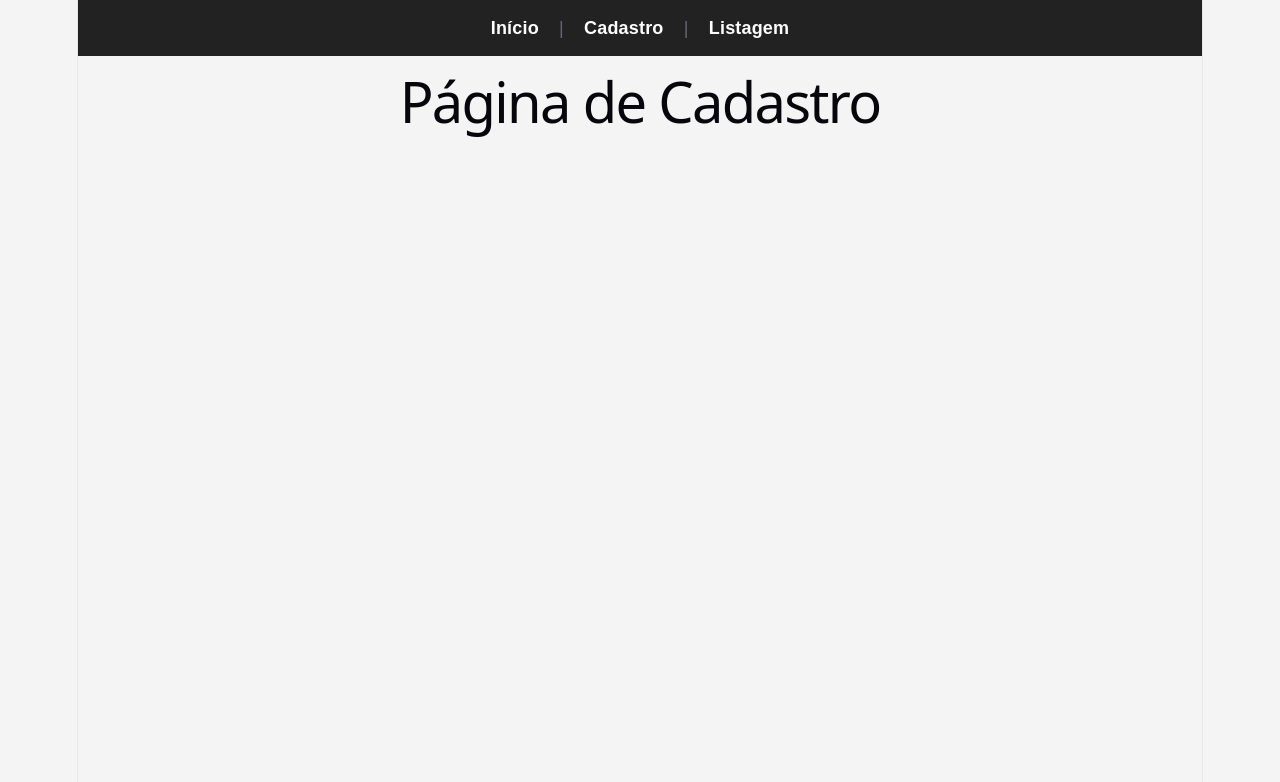
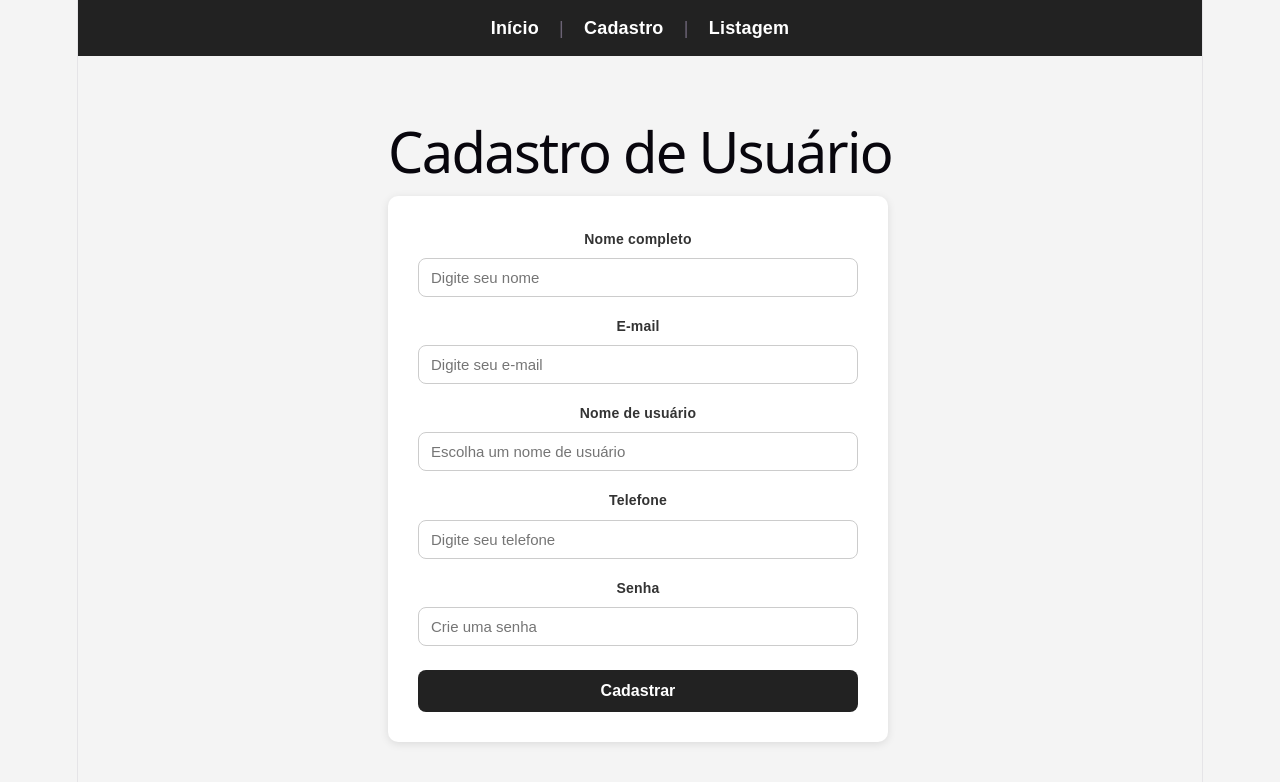
Before and after one commit to mattheuo/frontend-react-avaliacao, a React (Vite) app: page /cadastro in a window 1280 px wide. Shown: the top 782 px of the page. Built offline with nearby package versions, Linux system fonts and the light colour scheme.

Commit message:
feat: formulario de cadastro

```diff
--- /dev/null
+++ b/db.json
@@ -0,0 +1,5 @@
+{
+  "usuarios": [
+  ],
+  "$schema": "./node_modules/json-server/schema.json"
+}
--- a/package.json
+++ b/package.json
@@ -5,6 +5,7 @@
   "type": "module",
   "scripts": {
     "dev": "vite",
+    "api": "json-server --watch db.json --port 3001",
     "build": "vite build",
     "lint": "eslint .",
     "preview": "vite preview"
@@ -23,6 +24,7 @@
     "eslint-plugin-react-hooks": "^7.1.1",
     "eslint-plugin-react-refresh": "^0.5.2",
     "globals": "^17.6.0",
+    "json-server": "^1.0.0-beta.15",
     "vite": "^8.0.12"
   }
 }
--- a/src/App.jsx
+++ b/src/App.jsx
@@ -2,6 +2,7 @@ import { Routes, Route } from "react-router-dom";
 
 import NavBar from "./components/NavBar";
 import Home from "./pages/Home";
+import Cadastro from "./pages/Cadastro";
 import Listagem from "./pages/Listagem";
 import "./styles/global.css";
 
@@ -13,10 +14,7 @@ function App() {
       <Routes>
         <Route path="/" element={<Home />} />
 
-        <Route
-          path="/cadastro"
-          element={<h1>Página de Cadastro</h1>}
-        />
+        <Route path="/cadastro" element={<Cadastro />} />
 
         <Route path="/listagem" element={<Listagem />} />
       </Routes>
--- a/src/components/UserCard.jsx
+++ b/src/components/UserCard.jsx
@@ -1,15 +1,17 @@
 function UserCard({ usuario }) {
   return (
     <div className="user-card">
-      <h3>{usuario.name}</h3>
+      <h3>{usuario.nome}</h3>
 
       <p>
         <strong>Email:</strong> {usuario.email}
       </p>
 
-      <p>
-        <strong>Cidade:</strong> {usuario.address.city}
-      </p>
+      {usuario.telefone && (
+        <p>
+          <strong>Telefone:</strong> {usuario.telefone}
+        </p>
+      )}
     </div>
   );
 }
--- /dev/null
+++ b/src/pages/Cadastro.jsx
@@ -0,0 +1,118 @@
+import { useState } from "react";
+import { criarUsuario } from "../services/usuarioSerive";
+
+function Cadastro() {
+  const [form, setForm] = useState({
+    nome: "",
+    email: "",
+    usuario: "",
+    telefone: "",
+    senha: "",
+  });
+
+  const [mensagem, setMensagem] = useState("");
+  const [erro, setErro] = useState("");
+  const [loading, setLoading] = useState(false);
+
+  function handleChange(e) {
+    const { name, value } = e.target;
+    setForm((prev) => ({ ...prev, [name]: value }));
+  }
+
+  async function handleSubmit(e) {
+    e.preventDefault();
+    setErro("");
+    setMensagem("");
+    setLoading(true);
+    try {
+      await criarUsuario(form);
+      setMensagem("Cadastro realizado com sucesso!");
+      setForm({ nome: "", email: "", usuario: "", telefone: "", senha: "" });
+    } catch {
+      setErro("Erro ao realizar cadastro. Verifique se a API está rodando.");
+    } finally {
+      setLoading(false);
+    }
+  }
+
+  return (
+    <div className="container">
+      <h1>Cadastro de Usuário</h1>
+
+      {mensagem && <p className="mensagem-sucesso">{mensagem}</p>}
+      {erro && <p className="mensagem-erro">{erro}</p>}
+
+      <form className="form-cadastro" onSubmit={handleSubmit}>
+        <div className="campo">
+          <label htmlFor="nome">Nome completo</label>
+          <input
+            type="text"
+            id="nome"
+            name="nome"
+            placeholder="Digite seu nome"
+            value={form.nome}
+            onChange={handleChange}
+            required
+          />
+        </div>
+
+        <div className="campo">
+          <label htmlFor="email">E-mail</label>
+          <input
+            type="email"
+            id="email"
+            name="email"
+            placeholder="Digite seu e-mail"
+            value={form.email}
+            onChange={handleChange}
+            required
+          />
+        </div>
+
+        <div className="campo">
+          <label htmlFor="usuario">Nome de usuário</label>
+          <input
+            type="text"
+            id="usuario"
+            name="usuario"
+            placeholder="Escolha um nome de usuário"
+            value={form.usuario}
+            onChange={handleChange}
+            required
+          />
+        </div>
+
+        <div className="campo">
+          <label htmlFor="telefone">Telefone</label>
+          <input
+            type="tel"
+            id="telefone"
+            name="telefone"
+            placeholder="Digite seu telefone"
+            value={form.telefone}
+            onChange={handleChange}
+          />
+        </div>
+
+        <div className="campo">
+          <label htmlFor="senha">Senha</label>
+          <input
+            type="password"
+            id="senha"
+            name="senha"
+            placeholder="Crie uma senha"
+            value={form.senha}
+            onChange={handleChange}
+            required
+          />
+        </div>
+
+        <button type="submit" className="btn-cadastro" disabled={loading}>
+          {loading ? "Cadastrando..." : "Cadastrar"}
+        </button>
+      </form>
+    </div>
+  );
+}
+
+export default Cadastro;
--- a/src/pages/Listagem.jsx
+++ b/src/pages/Listagem.jsx
@@ -1,5 +1,6 @@
 import { useEffect, useState } from "react";
-import { buscarUsuarios } from "../services/api";
+import { buscarUsuarios as buscarUsuariosLocal } from "../services/usuarioSerive";
+import { buscarUsuarios as buscarUsuariosApi } from "../services/api";
 import UserCard from "../components/UserCard";
 
 function Listagem() {
@@ -10,8 +11,20 @@ function Listagem() {
   useEffect(() => {
     async function carregarUsuarios() {
       try {
-        const dados = await buscarUsuarios();
-        setUsuarios(dados);
+        const [dadosApi, dadosLocal] = await Promise.allSettled([
+          buscarUsuariosApi(),
+          buscarUsuariosLocal(),
+        ]);
+
+        const usuariosApi =
+          dadosApi.status === "fulfilled"
+            ? dadosApi.value.map((u) => ({ ...u, nome: u.name }))
+            : [];
+
+        const usuariosLocal =
+          dadosLocal.status === "fulfilled" ? dadosLocal.value : [];
+
+        setUsuarios([...usuariosApi, ...usuariosLocal]);
       } catch (erro) {
         console.error("Erro:", erro);
       } finally {
@@ -23,7 +36,7 @@ function Listagem() {
   }, []);
 
   const usuariosFiltrados = usuarios.filter((usuario) =>
-    usuario.name.toLowerCase().includes(busca.toLowerCase())
+    usuario.nome?.toLowerCase().includes(busca.toLowerCase())
   );
 
   if (loading) {
--- /dev/null
+++ b/src/services/usuarioSerive.js
@@ -0,0 +1,40 @@
+const BASE_URL = "http://localhost:3001/usuarios";
+
+export async function buscarUsuarios() {
+  const response = await fetch(BASE_URL);
+  if (!response.ok) throw new Error("Erro ao buscar usuários");
+  return response.json();
+}
+
+export async function buscarUsuarioPorId(id) {
+  const response = await fetch(`${BASE_URL}/${id}`);
+  if (!response.ok) throw new Error("Erro ao buscar usuário");
+  return response.json();
+}
+
+export async function criarUsuario(usuario) {
+  const response = await fetch(BASE_URL, {
+    method: "POST",
+    headers: { "Content-Type": "application/json" },
+    body: JSON.stringify(usuario),
+  });
+  if (!response.ok) throw new Error("Erro ao criar usuário");
+  return response.json();
+}
+
+export async function atualizarUsuario(id, usuario) {
+  const response = await fetch(`${BASE_URL}/${id}`, {
+    method: "PUT",
+    headers: { "Content-Type": "application/json" },
+    body: JSON.stringify(usuario),
+  });
+  if (!response.ok) throw new Error("Erro ao atualizar usuário");
+  return response.json();
+}
+
+export async function deletarUsuario(id) {
+  const response = await fetch(`${BASE_URL}/${id}`, {
+    method: "DELETE",
+  });
+  if (!response.ok) throw new Error("Erro ao deletar usuário");
+}
--- a/src/styles/global.css
+++ b/src/styles/global.css
@@ -64,3 +64,74 @@ nav {
     position: sticky;
     top: 0;
 }
+
+.form-cadastro {
+    background: white;
+    padding: 30px;
+    border-radius: 10px;
+    box-shadow: 0 2px 8px rgba(0, 0, 0, 0.1);
+    margin-top: 20px;
+    max-width: 500px;
+}
+
+.campo {
+    display: flex;
+    flex-direction: column;
+    margin-bottom: 16px;
+}
+
+.campo label {
+    font-weight: bold;
+    margin-bottom: 6px;
+    font-size: 14px;
+    color: #333;
+}
+
+.campo input {
+    padding: 10px 12px;
+    border: 1px solid #ccc;
+    border-radius: 8px;
+    font-size: 15px;
+    transition: border-color 0.2s;
+}
+
+.campo input:focus {
+    outline: none;
+    border-color: #61dafb;
+}
+
+.btn-cadastro {
+    width: 100%;
+    padding: 12px;
+    background: #222;
+    color: white;
+    border: none;
+    border-radius: 8px;
+    font-size: 16px;
+    font-weight: bold;
+    cursor: pointer;
+    margin-top: 8px;
+    transition: background 0.2s;
+}
+
+.btn-cadastro:hover {
+    background: #444;
+}
+
+.mensagem-sucesso {
+    background: #d4edda;
+    color: #155724;
+    padding: 12px 16px;
+    border-radius: 8px;
+    margin-top: 16px;
+    border: 1px solid #c3e6cb;
+}
+
+.mensagem-erro {
+    background: #f8d7da;
+    color: #721c24;
+    padding: 12px 16px;
+    border-radius: 8px;
+    margin-top: 16px;
+    border: 1px solid #f5c6cb;
+}
```
Also changed, not shown: 1 other file (tests, documents, lock files or other folders).
